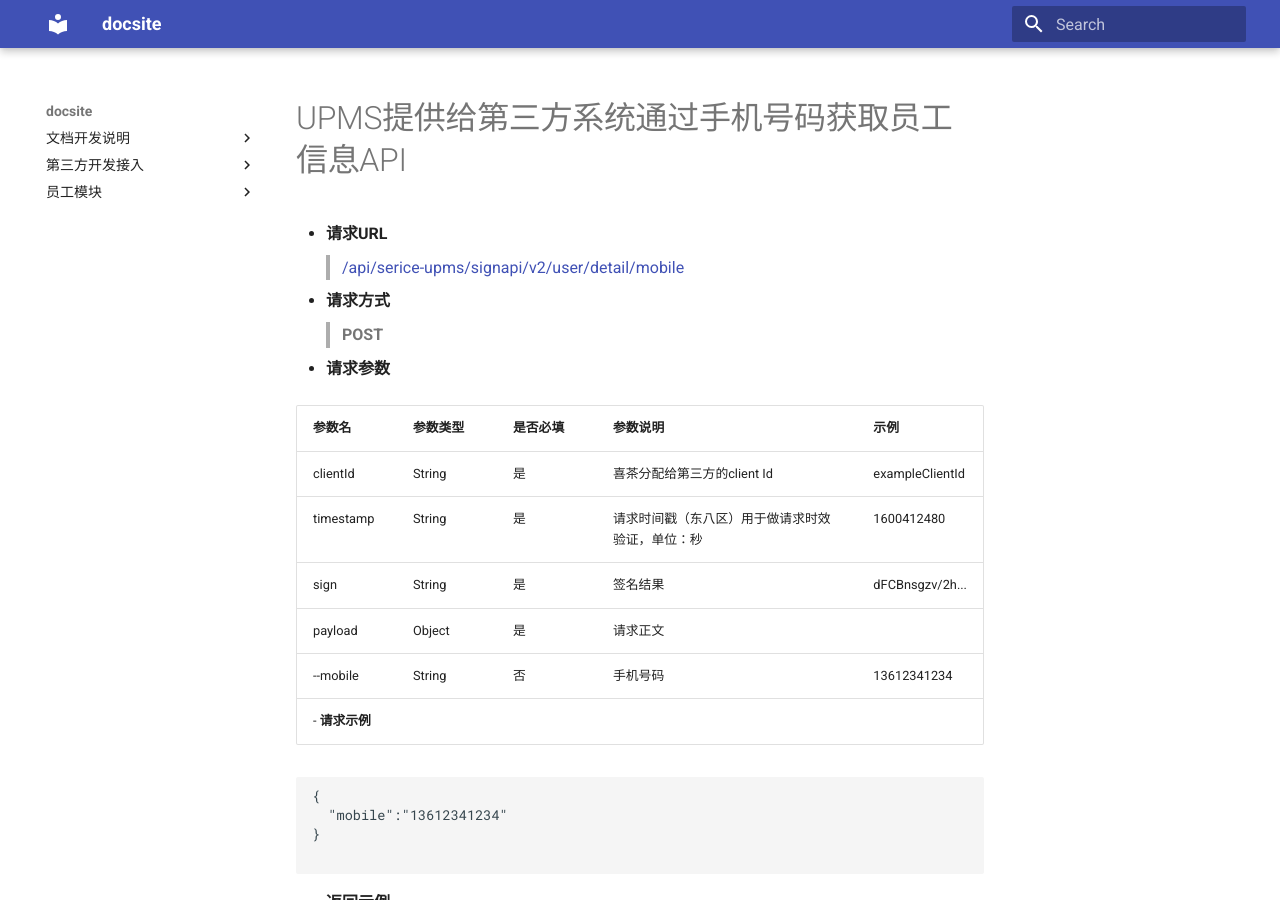
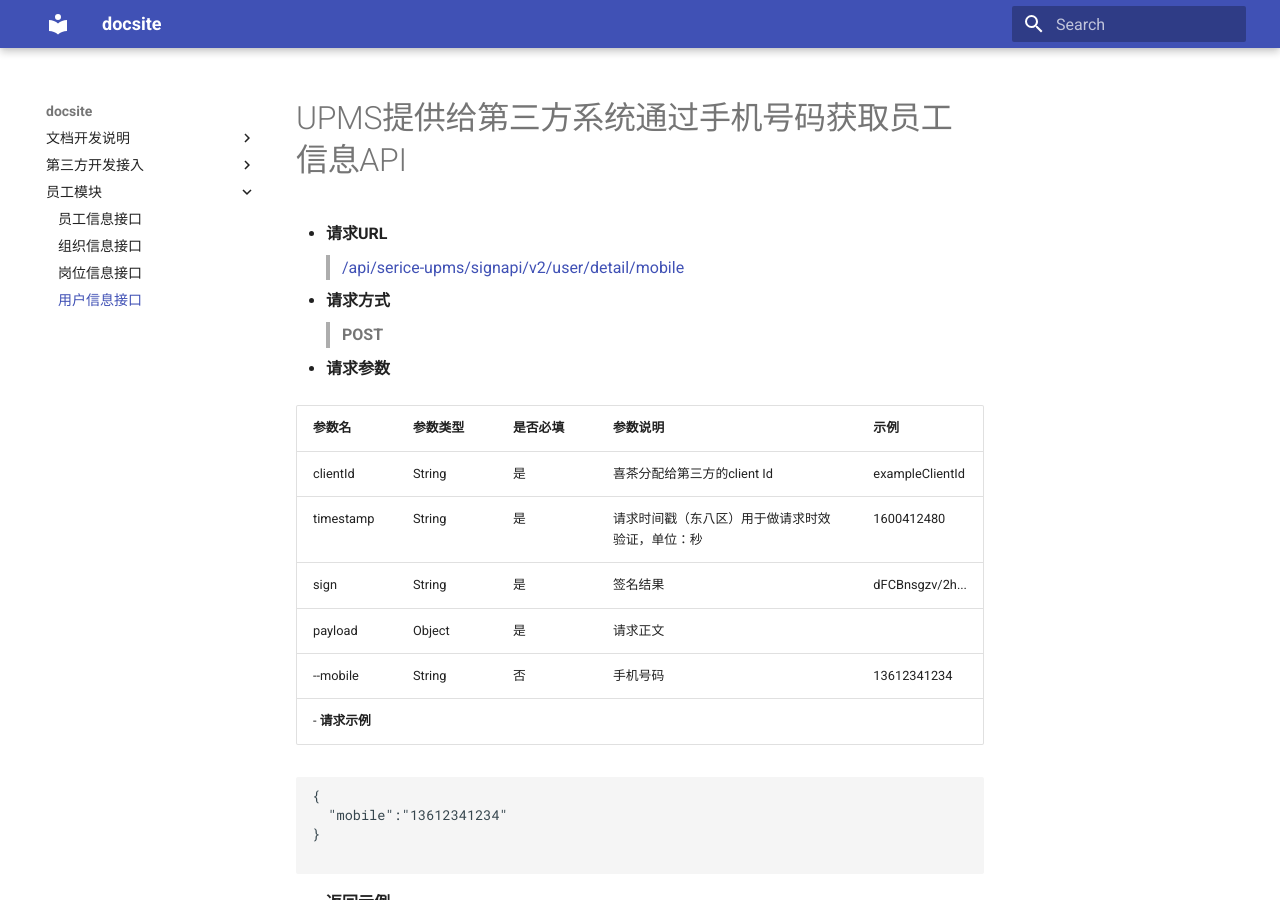
Before and after one commit to heytea/docsite, an MkDocs documentation site: the page built from docs/user_api/index.md, in a window 1280 px wide and 900 px high. Built offline with MkDocs 1.6.1 and Material for MkDocs 9.7.7, drawn with Linux system fonts in a browser that asks for light colours.

Commit message:
修改文档描述

```diff
--- a/mkdocs.yml
+++ b/mkdocs.yml
@@ -21,3 +21,4 @@ nav:
   - '员工信息接口': 'staff_api/index.md'
   - '组织信息接口': 'dept_api/index.md'
   - '岗位信息接口': 'position_api/index.md'
+  - '用户信息接口': 'user_api/index.md'
```
